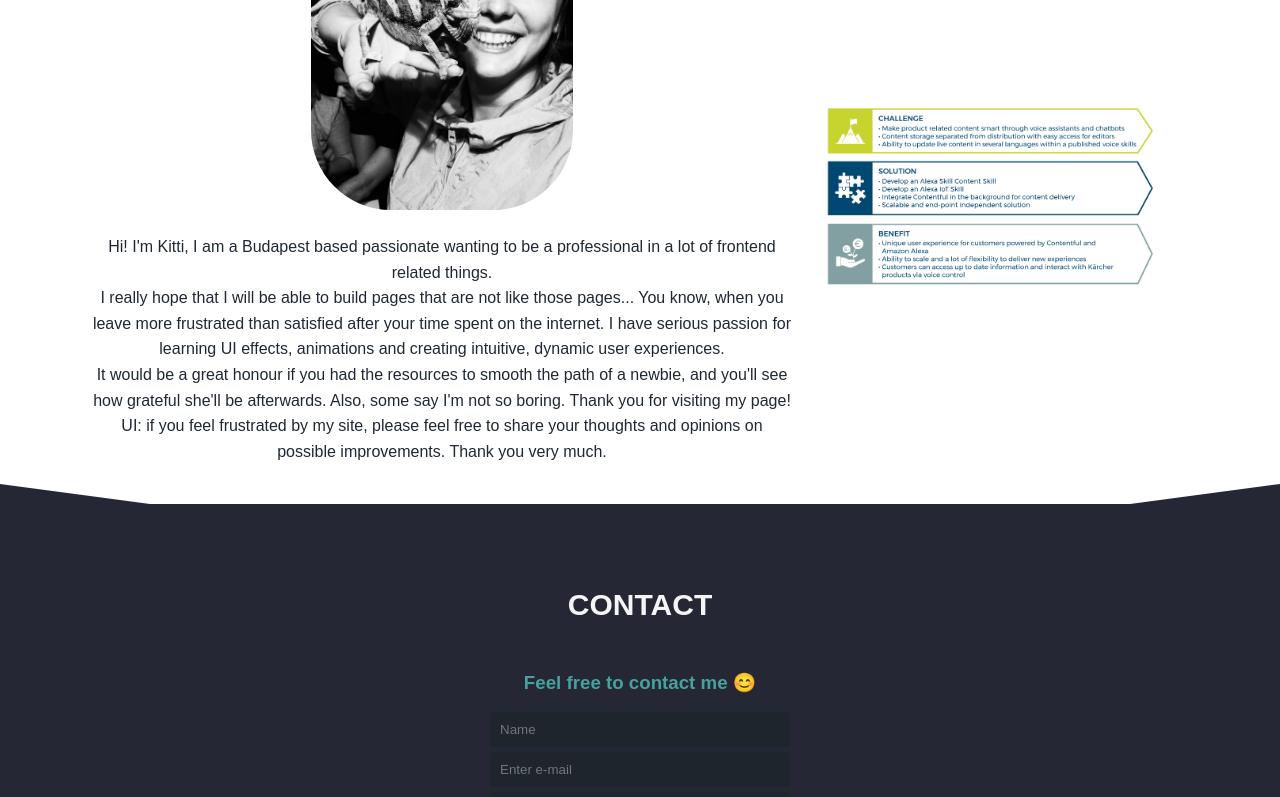
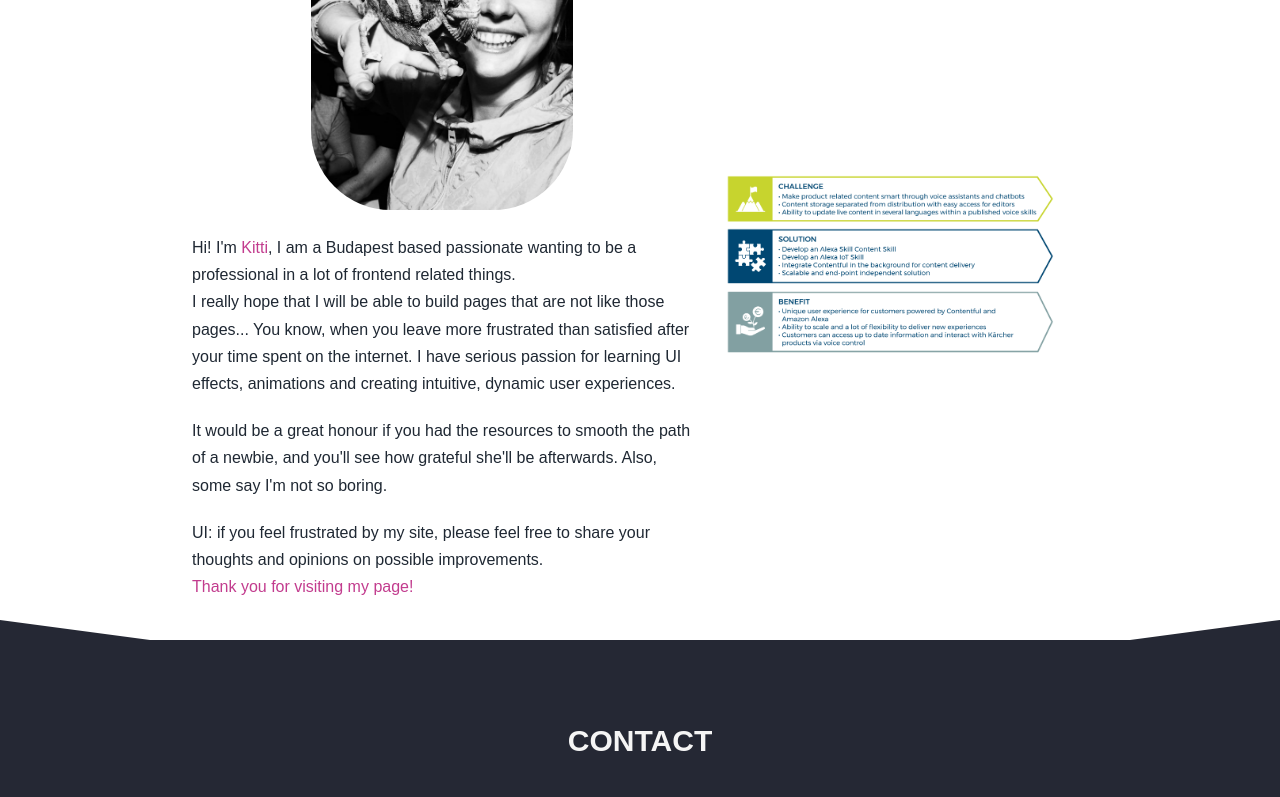
Before and after one commit to Kidti/my-portfolio-page, a React (Create React App) app: page / in a window 1280 px wide. Shown: the part 1290-2087 px from the top of the page. Built offline with nearby package versions, Linux system fonts and the light colour scheme.

Commit message:
about-text

```diff
--- a/src/components/about/About.css
+++ b/src/components/about/About.css
@@ -39,7 +39,7 @@
 
 .about-box p{
   margin-bottom: 20px;
-  line-height: 160%;
+  line-height: 150%;
 }
 
 .icon-box {
@@ -67,10 +67,10 @@
   text-align: center;
 }
 
-.textbox{
-  max-width: 700px;
-  width: auto;
-
+.textbox p{
+  max-width: 500px;
+  text-align: left;
+  line-height: 170%;
 }
 
 .mypic {
--- a/src/components/about/About.js
+++ b/src/components/about/About.js
@@ -37,22 +37,29 @@ const About = () => {
           <img className="mypic" src={kittipic} alt="this-is-me" />
           <div className="textbox">
             <p>
-              Hi! I'm Kitti, I am a Budapest based passionate wanting to be a
-              professional in a lot of frontend related things.
-              <br />I really hope that I will be able to build pages that are
-              not like those pages... You know, when you leave more frustrated
-              than satisfied after your time spent on the internet. I have
-              serious passion for learning UI effects, animations and creating
-              intuitive, dynamic user experiences.
-              <br />
-              It would be a great honour if you had the resources to smooth the
-              path of a newbie, and you'll see how grateful she'll be
-              afterwards. Also, some say I'm not so boring. Thank you for
-              visiting my page!
-              <br />
-              UI: if you feel frustrated by my site, please feel free to share
-              your thoughts and opinions on possible improvements. Thank you
-              very much.
+              Hi! I'm <span style={{ color: "var(--redviolet)" }}>Kitti</span>,
+              I am a Budapest based passionate wanting to be a professional in a
+              lot of frontend related things.
+              <p>
+                I really hope that I will be able to build pages that are not
+                like those pages... You know, when you leave more frustrated
+                than satisfied after your time spent on the internet. I have
+                serious passion for learning UI effects, animations and creating
+                intuitive, dynamic user experiences.
+              </p>
+              <p>
+                It would be a great honour if you had the resources to smooth
+                the path of a newbie, and you'll see how grateful she'll be
+                afterwards. Also, some say I'm not so boring.
+              </p>
+              <p>
+                UI: if you feel frustrated by my site, please feel free to share
+                your thoughts and opinions on possible improvements.
+                <br />{" "}
+                <span style={{ color: "var(--redviolet)" }}>
+                  Thank you for visiting my page!
+                </span>
+              </p>
             </p>
           </div>
         </div>
```
